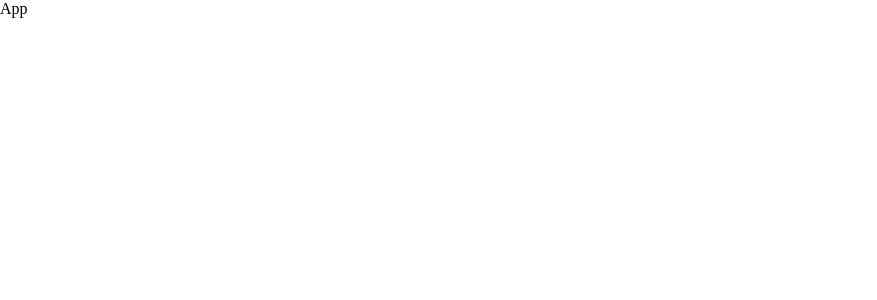
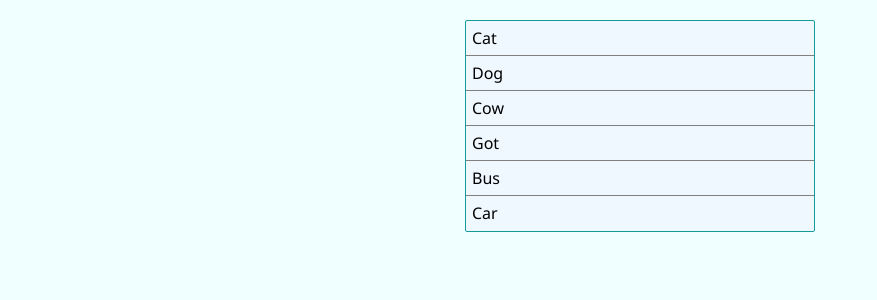
Before and after one commit to taiseen/learning-react-mini-pro, a React (Vite) app: page / in a window 1280 px wide. Shown: the top 300 px of the page, without its empty margins (0-877 px from the left). Built offline with nearby package versions, Linux system fonts and the light colour scheme.

Commit message:
feat: context menu

```diff
--- a/index.html
+++ b/index.html
@@ -7,7 +7,7 @@
 
   <link rel="icon" type="image/svg+xml" href="/vite.svg" />
 
-  <title>React Mini Pro</title>
+  <title>Mini Project</title>
 </head>
 
 <body>
--- a/src/App.jsx
+++ b/src/App.jsx
@@ -1,5 +1,11 @@
+import Menu from "./components/contextMenu";
+
 const App = () => {
-  return <main>App</main>;
+  return (
+    <div className="mainContainer">
+      <Menu />
+    </div>
+  );
 };
 
 export default App;
--- /dev/null
+++ b/src/components/contextMenu/ContextMenu.jsx
@@ -0,0 +1,46 @@
+import { contextMenuButtons } from "./data/contextMenu";
+
+const ContextMenu = ({
+  contextMenuPosition,
+  resetContextMenu,
+  contextMenuRef,
+  rightClickItem,
+}) => {
+  const { position, isToggle } = contextMenuPosition;
+
+  const left = position.x + 2 + "px";
+  const top = position.y + 2 + "px";
+
+  const handleContextMenuClick = (e, btn) => {
+    e.stopPropagation();
+
+    btn.onClick(rightClickItem);
+
+    resetContextMenu();
+  };
+
+  return (
+    <menu
+      ref={contextMenuRef}
+      style={{ top, left }}
+      className={`contextMenu ${isToggle ? "show" : ""}`}
+    >
+      {contextMenuButtons.map((btn, idx) => {
+        if (btn.isSpacer) return <hr key={idx}></hr>;
+
+        return (
+          <button
+            key={idx}
+            className="contextMenuBtn"
+            onClick={(e) => handleContextMenuClick(e, btn)}
+          >
+            <span>{btn.text}</span>
+            <span className="icon">{btn.icon}</span>
+          </button>
+        );
+      })}
+    </menu>
+  );
+};
+
+export default ContextMenu;
--- /dev/null
+++ b/src/components/contextMenu/data/contextMenu.js
@@ -0,0 +1,54 @@
+export const menuData = [
+    { id: 1, item: 'Cat', isSelected: false },
+    { id: 2, item: 'Dog', isSelected: false },
+    { id: 3, item: 'Cow', isSelected: false },
+    { id: 4, item: 'Got', isSelected: false },
+    { id: 5, item: 'Bus', isSelected: false },
+    { id: 6, item: 'Car', isSelected: false },
+];
+
+export const contextMenu = {
+    isToggle: false,
+    position: {
+        x: 0,
+        y: 0,
+    }
+};
+
+export const contextMenuButtons = [
+    {
+        text: "Cut",
+        icon: "✂️",
+        onClick: (data) => handleCut(data),
+        isSpacer: false,
+    },
+    {
+        text: "Copy",
+        icon: "💼",
+        onClick: (data) => handleCopy(data),
+        isSpacer: false,
+    },
+    {
+        text: "Paste",
+        icon: "📋",
+        onClick: (data) => handlePaste(data),
+        isSpacer: false,
+    },
+    {
+        text: "",
+        icon: "",
+        onClick: () => null,
+        isSpacer: true,
+    },
+    {
+        text: "Delete",
+        icon: "❌",
+        onClick: (data) => handleDelete(data),
+        isSpacer: false,
+    },
+]
+
+const handleCut = (data) => { alert(`Cut --> ${data.item}`) }
+const handleCopy = (data) => { alert(`Copy --> ${data.item}`) }
+const handlePaste = (data) => { alert(`Paste --> ${data.item}`) }
+const handleDelete = (data) => { alert(`Delete --> ${data.item}`) }
--- /dev/null
+++ b/src/components/contextMenu/index.jsx
@@ -0,0 +1,77 @@
+import { contextMenu, menuData } from "./data/contextMenu";
+import { useEffect, useRef, useState } from "react";
+import ContextMenu from "./ContextMenu";
+import "./styles/menu.css";
+
+const Menu = () => {
+  const contextMenuRef = useRef(null);
+
+  const [contextMenuPosition, setContextMenuPosition] = useState(contextMenu);
+  const [rightClickItem, setRightClickItem] = useState({});
+  const [menu, setMenu] = useState(menuData);
+
+  useEffect(() => {
+    const clickHandler = (e) => {
+      if (contextMenuRef.current) {
+        if (!contextMenuRef.current.contains(e.target)) {
+          resetContextMenu();
+        }
+      }
+    };
+
+    document.addEventListener("click", clickHandler);
+
+    return () => {
+      document.removeEventListener("click", clickHandler);
+    };
+  }, []);
+
+  const resetContextMenu = () => {
+    setContextMenuPosition((pre) => ({ ...pre, isToggle: false }));
+    setMenu(menu.map((data) => ({ ...data, isSelected: false })));
+  };
+
+  const handleMenuRightClick = (e, rightClickData) => {
+    e.preventDefault();
+
+    const ctxMenuAttribute = contextMenuRef.current.getBoundingClientRect();
+
+    const isLeft = e.clientX < window.innerWidth / 2;
+    const x = isLeft ? e.clientX : e.clientX - ctxMenuAttribute.width;
+    const y = e.clientY;
+
+    setRightClickItem(rightClickData);
+    setContextMenuPosition({ isToggle: true, position: { x, y } });
+    setMenu(
+      menuData.map((data) => ({
+        ...data,
+        isSelected: data.id === rightClickData.id,
+      }))
+    );
+  };
+
+  return (
+    <div className="menuContainer">
+      <ul>
+        {menu.map((data, idx) => (
+          <li
+            key={idx}
+            onContextMenu={(e) => handleMenuRightClick(e, data)}
+            className={`${data.isSelected ? "selected" : ""}`}
+          >
+            {data.item}
+          </li>
+        ))}
+      </ul>
+
+      <ContextMenu
+        contextMenuRef={contextMenuRef}
+        rightClickItem={rightClickItem}
+        resetContextMenu={resetContextMenu}
+        contextMenuPosition={contextMenuPosition}
+      />
+    </div>
+  );
+};
+
+export default Menu;
--- /dev/null
+++ b/src/components/contextMenu/styles/menu.css
@@ -0,0 +1,98 @@
+:root {
+    --radius          : 2px;
+    --shadow          : 1px 1px 5px rgba(0, 0, 0, .5);
+    --cornerRadius    : calc(var(--radius) - 1px);
+    --ctxSelectClrCode: 21, 154, 156;
+    --ctxSelectClr    : rgb(var(--ctxSelectClrCode));
+    --border          : 1px solid #aaa;
+    --white           : #fff;
+}
+
+.menuContainer {
+    margin          : 0 auto;
+    margin-top      : 20px;
+    border          : 1px solid var(--ctxSelectClr);
+    border-radius   : var(--radius);
+    background-color: aliceblue;
+    width           : 350px;
+}
+
+.menuContainer li {
+    padding      : 6px;
+    border-bottom: 1px solid gray;
+    user-select  : none;
+    cursor       : pointer;
+    transition   : all .3s;
+}
+
+.menuContainer li:hover {
+    background-color: rgb(218, 218, 218);
+}
+
+.menuContainer li.selected {
+    background-color: rgba(var(--ctxSelectClrCode), .65);
+    color           : var(--white);
+}
+
+.menuContainer li:first-child {
+    border-top-left-radius : var(--cornerRadius);
+    border-top-right-radius: var(--cornerRadius);
+}
+
+.menuContainer li:last-child {
+    border-bottom             : 1px solid transparent;
+    border-bottom-left-radius : var(--cornerRadius);
+    border-bottom-right-radius: var(--cornerRadius);
+}
+
+.contextMenu {
+    transform       : scale(0);
+    transform-origin: top left;
+    transition      : transform 0.3s;
+    display         : flex;
+    flex-direction  : column;
+    background-color: var(--white);
+    position        : fixed;
+    z-index         : 5;
+    padding         : 5px;
+    border-radius   : var(--radius);
+    border          : var(--border);
+    font-size       : .875em;
+    width           : 100%;
+    max-width       : 150px;
+    box-shadow      : var(--shadow);
+}
+
+.contextMenu.show {
+    transform: scale(1);
+}
+
+.contextMenu .contextMenuBtn {
+    width           : 100%;
+    background-color: transparent;
+    border-radius   : var(--radius);
+    border          : 0;
+    display         : flex;
+    align-items     : center;
+    justify-content : space-between;
+    gap             : 30px;
+    padding         : 4px 6px;
+    cursor          : pointer;
+    color           : #000;
+}
+
+.contextMenu .contextMenuBtn:hover {
+    background-color: var(--ctxSelectClr);
+    color           : var(--white);
+}
+
+.contextMenu hr {
+    border-radius   : var(--radius);
+    border-bottom   : var(--border);
+    background-color: transparent;
+    margin          : 5px 0;
+}
+
+.contextMenu .icon {
+    text-shadow: var(--shadow);
+}
--- a/src/main.jsx
+++ b/src/main.jsx
@@ -2,6 +2,7 @@ import ReactDOM from "react-dom/client";
 import App from "./App.jsx";
 import React from "react";
 import "./styles/index.css";
+
 
 const htmlRoot = document.getElementById("root");
 const reactRoot = ReactDOM.createRoot(htmlRoot);
--- a/src/styles/index.css
+++ b/src/styles/index.css
@@ -1,5 +1,13 @@
 * {
-  padding   : 0;
-  margin    : 0;
-  box-sizing: border-box;
+  padding    : 0;
+  margin     : 0;
+  box-sizing : border-box;
+  font-family: 'Segoe UI', Tahoma, Geneva, Verdana, sans-serif;
+  list-style : none;
+  outline    : none;
 }
+
+body {
+  min-height      : 100vh;
+  background-color: azure;
+}
```
Also changed, not shown: 1 other file (tests, documents, lock files or other folders).
